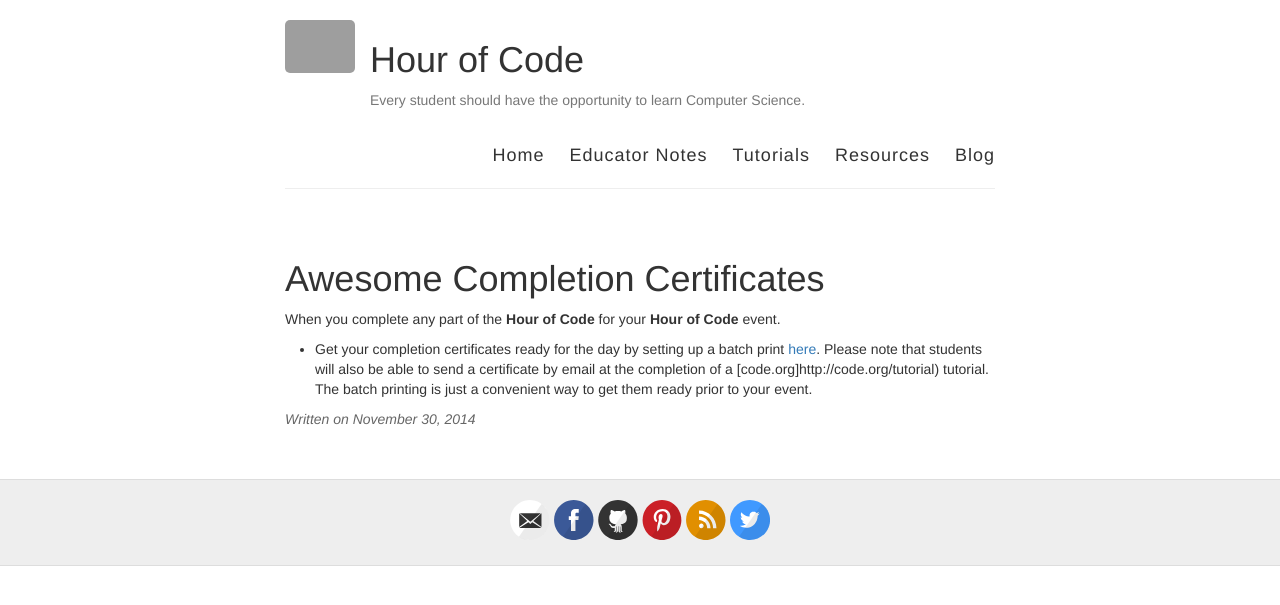
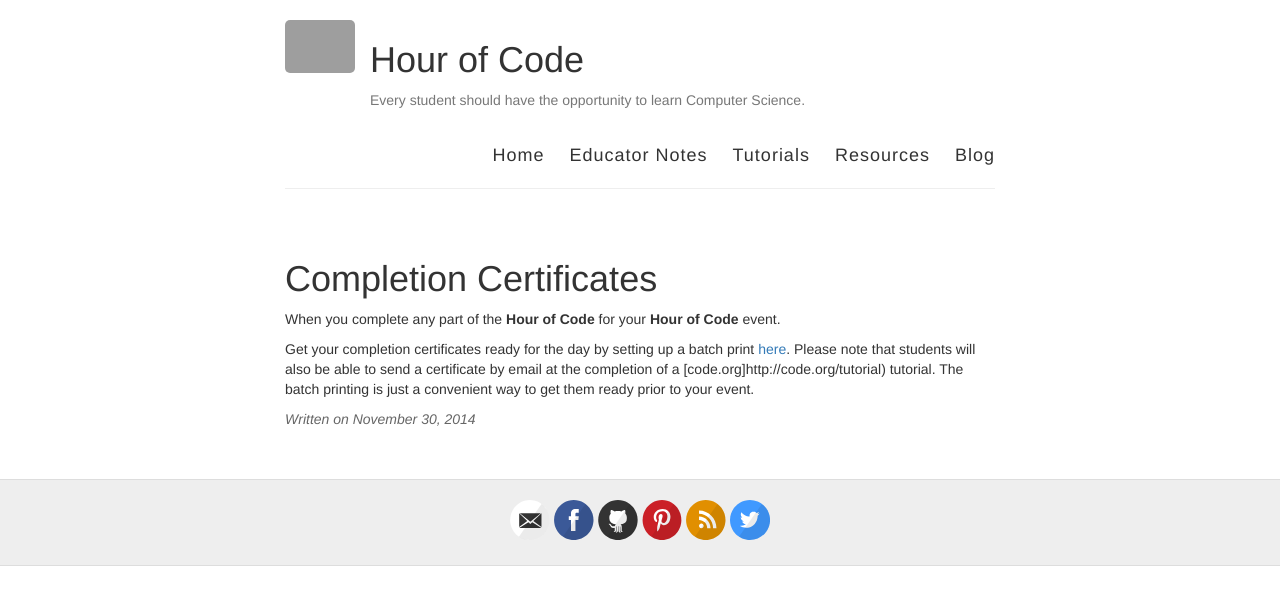
Before and after one commit to roachhd/kids-code-hour, a Jekyll site: the page built from _posts/2014-11-30-completion-certificates.md, in a window 1280 px wide. Shown: the top 605 px of the page. Built offline with Jekyll 4.4.1, drawn with Linux system fonts in a browser that asks for light colours; some web fonts are replaced; a style sheet for code colours, icons or effects is not loaded; grey boxes are pictures that could not be loaded.

Commit message:
Update 2014-11-30-completion-certificates.md

```diff
--- a/_posts/2014-11-30-completion-certificates.md
+++ b/_posts/2014-11-30-completion-certificates.md
@@ -1,10 +1,11 @@
 ---
 layout: post
-title: Awesome Completion Certificates
+title: Completion Certificates
+categories: [ Resources, On the day]
 ---
 
 When you complete any part of the **Hour of Code** for your **Hour of Code** event.
 
 
-- Get your completion certificates ready for the day by setting up a batch print [here](http://code.org/certificates).
+Get your completion certificates ready for the day by setting up a batch print [here](http://code.org/certificates).
 Please note that students will also be able to send a certificate by email at the completion of a [code.org]http://code.org/tutorial) tutorial. The batch printing is just a convenient way to get them ready prior to your event.
```
